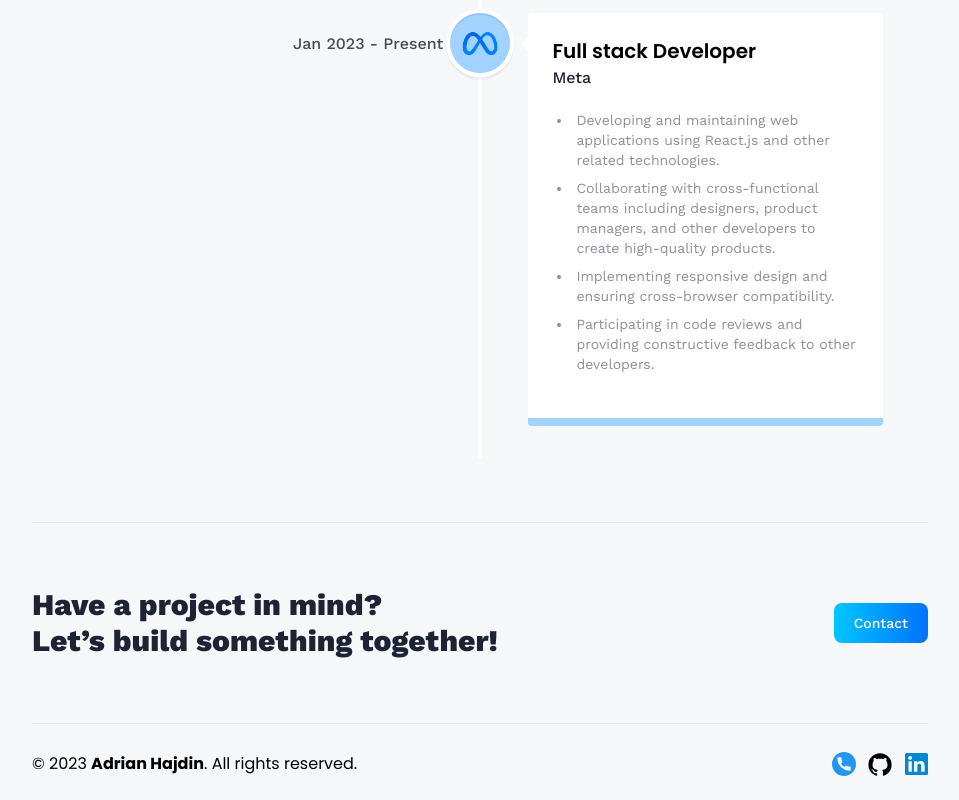
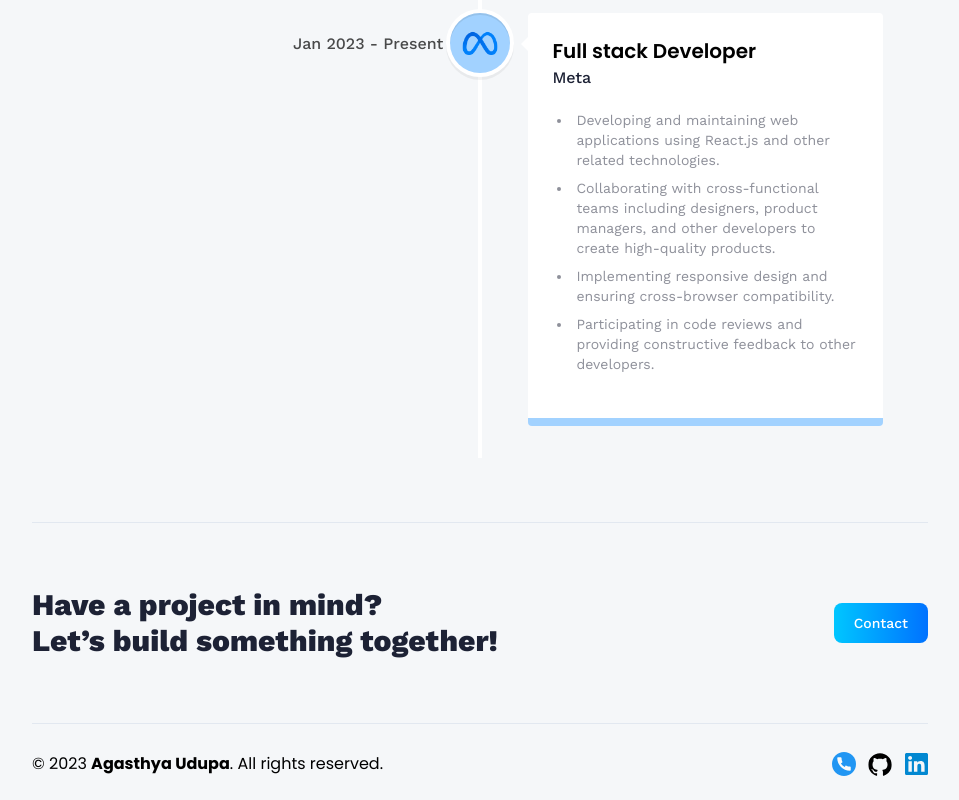
Before and after one commit to AgasthyaUdupa/Portfolio_3D, a React (Vite) app: page /about in a window 1280 px wide. Shown: the part 2316-3116 px from the top of the page, without its empty margins (160-1119 px from the left). Built offline with nearby package versions, Linux system fonts and the light colour scheme; no server answers.

Commit message:
footer updated

```diff
--- a/src/components/Footer.jsx
+++ b/src/components/Footer.jsx
@@ -9,7 +9,7 @@ const Footer = () => {
 
       <div className='footer-container'>
         <p>
-          © 2023 <strong>Adrian Hajdin</strong>. All rights reserved.
+          © 2023 <strong>Agasthya Udupa</strong>. All rights reserved.
         </p>
 
         <div className='flex gap-3 justify-center items-center'>
--- a/src/components/HomeInfo.jsx
+++ b/src/components/HomeInfo.jsx
@@ -10,7 +10,7 @@ const HomeInfo = ({ currentStage }) => {
         <span className='font-semibold mx-2 text-white'>Agasthya Udupa</span>
         👋
         <br />
-        A Full Stack NExt.Js Developer
+        A Full Stack Next.Js Developer
       </h1>
     );
 
```
